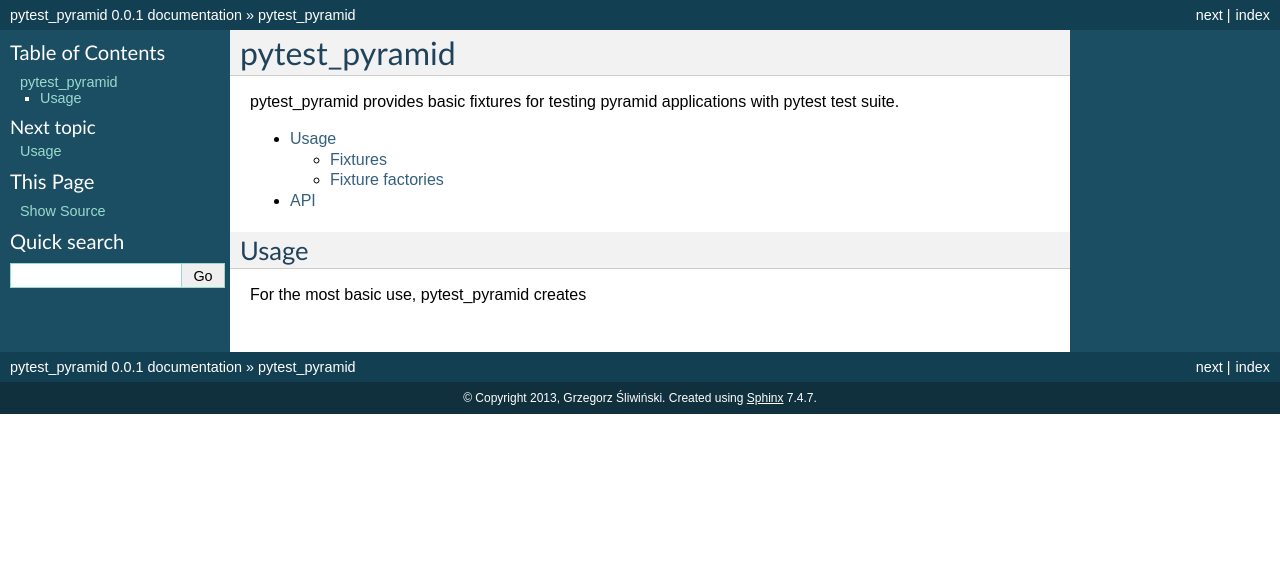
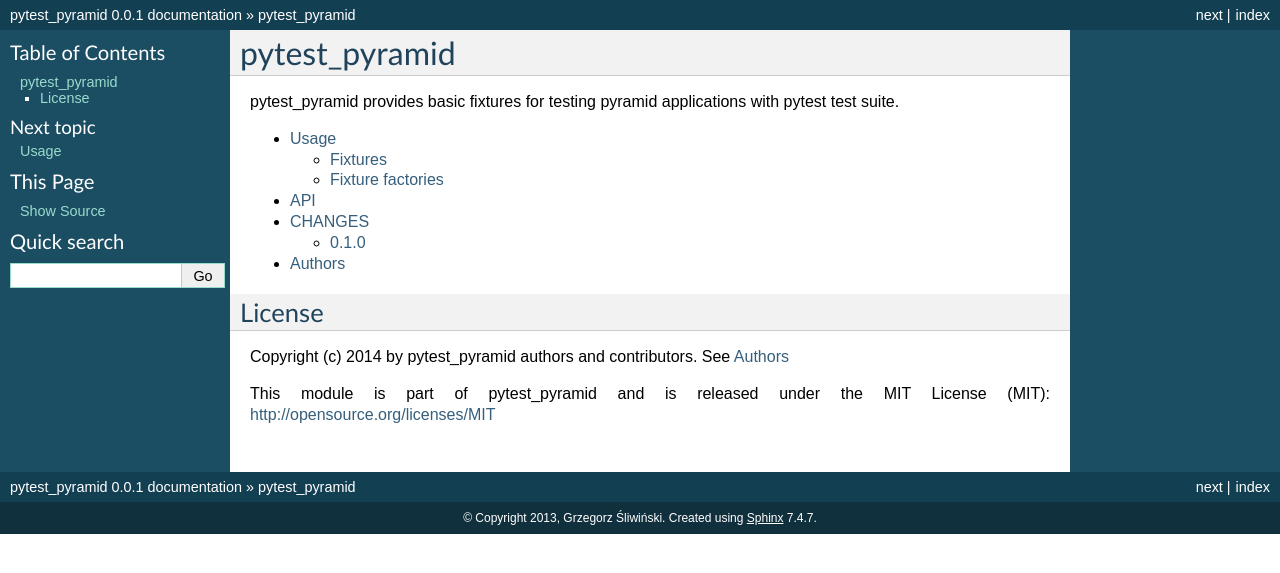
Before and after one commit to fizyk/pytest_pyramid, a Sphinx documentation site: the page built from docs/source/index.rst, in a window 1280 px wide. Shown: the top 573 px of the page. Built offline with Sphinx 7.4.7, drawn with Linux system fonts in a browser that asks for light colours.

Commit message:
include changelog and authors in docs

```diff
--- /dev/null
+++ b/docs/source/authors.rst
@@ -0,0 +1,3 @@
+.. _authors:
+
+.. include:: ../../AUTHORS.rst
--- /dev/null
+++ b/docs/source/changelog.rst
@@ -0,0 +1 @@
+.. include:: ../../CHANGES.rst
--- a/docs/source/index.rst
+++ b/docs/source/index.rst
@@ -10,8 +10,13 @@
 
    usage
    api
+   changelog
+   authors
 
-Usage
------
+License
+-------
 
-For the most basic use, pytest_pyramid creates
+Copyright (c) 2014 by pytest_pyramid authors and contributors. See :ref:`authors`
+
+This module is part of pytest_pyramid and is released under
+the MIT License (MIT): http://opensource.org/licenses/MIT
```
